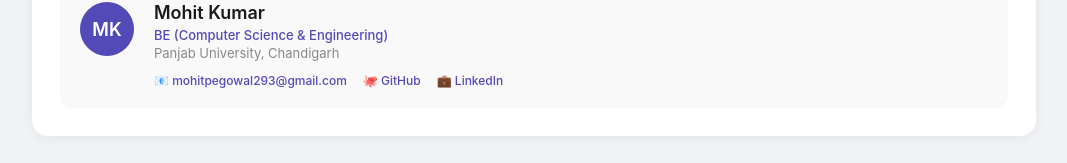
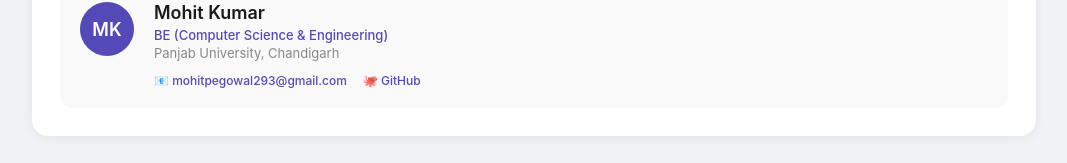
Before and after one commit to MohitBH6/spendsmart, a React (Create React App) app in the folder frontend/: page /about in a window 1280 px wide. Shown: the part 1237-1400 px from the top of the page, without its empty margins (106-1173 px from the left). Built offline with nearby package versions, Linux system fonts and the light colour scheme.

Commit message:
About-change-1

```diff
--- a/frontend/src/pages/About.js
+++ b/frontend/src/pages/About.js
@@ -105,9 +105,7 @@ function About() {
                 <a href='https://github.com/MohitBH6' target='_blank' rel='noreferrer' style={styles.devLink}>
                   🐙 GitHub
                 </a>
-                <a href='https://linkedin.com' target='_blank' rel='noreferrer' style={styles.devLink}>
-                  💼 LinkedIn
-                </a>
+
               </div>
             </div>
           </div>
```
